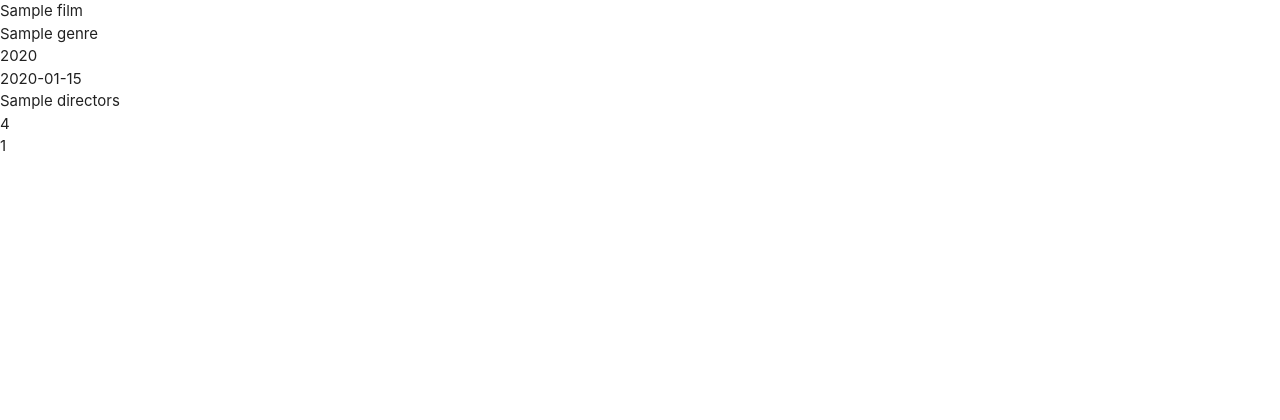
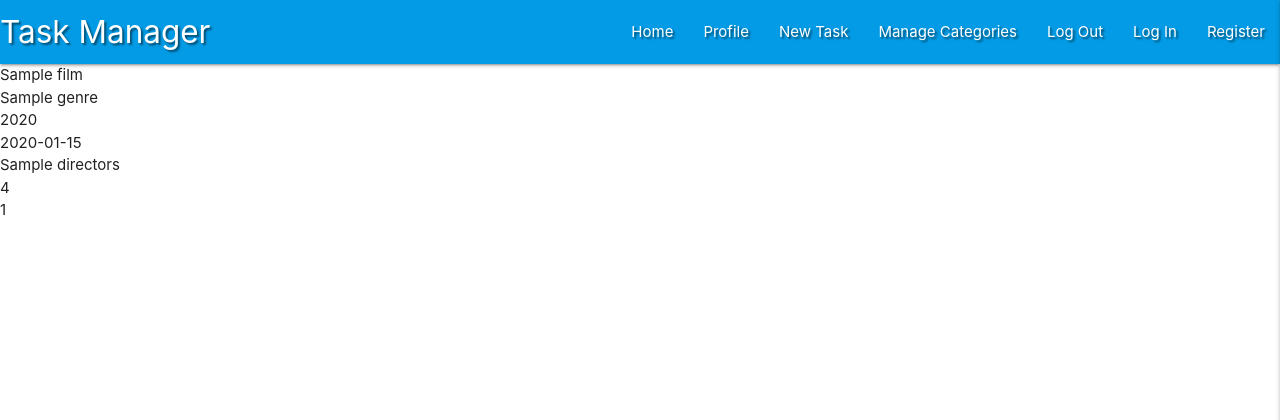
Before and after one commit to OmarBedawi/myMovies, a Flask app: page / in a window 1280 px wide. Shown: the top 420 px of the page. Run offline with Flask 2, Linux system fonts and the light colour scheme; a database or web service that is not in the repository returns one stand-in record (values such as "Sample title"); some libraries are stand-ins or nearby versions.

Commit message:
materialize navbar and sidebar added

```diff
--- a/static/css/style.css
+++ b/static/css/style.css
@@ -0,0 +1,3 @@
+.text-shadow {
+    text-shadow: 2px 2px 2px rgba(0, 0, 0, 0.5);
+}
--- a/static/js/script.js
+++ b/static/js/script.js
@@ -0,0 +1,20 @@
+/*
+    jQuery for MaterializeCSS initialization
+*/
+
+$(document).ready(function () {
+    $(".sidenav").sidenav({edge: "right"});
+});
+
+
+
+
+
+/*
+    vanilla JavaScript for MaterializeCSS initialization
+*/
+
+// document.addEventListener('DOMContentLoaded', function () {
+//     let sidenavs = document.querySelectorAll(".sidenav");
+//     let sidenavsInstance = M.Sidenav.init(sidenavs, {edge: "right"});
+// });
--- a/templates/base.html
+++ b/templates/base.html
@@ -12,6 +12,40 @@
     <title>Task Manager</title>
 </head>
 <body>
+
+<header>
+        <!-- top navbar -->
+		<nav class="nav-extended text-shadow light-blue darken-1">
+			<div class="nav-wrapper">
+				<a href="{{ url_for('get_films') }}" class="brand-logo">Task Manager</a>
+				<a href="#" data-target="mobile-demo" class="sidenav-trigger right"><i class="fas fa-bars"></i></a>
+				<ul class="right hide-on-med-and-down">
+					<li><a href="{{ url_for('get_films') }}">Home</a></li>
+					<li><a href="#">Profile</a></li>
+					<li><a href="#">New Task</a></li>
+					<li><a href="#">Manage Categories</a></li>
+					<li><a href="#">Log Out</a></li>
+					<li><a href="#">Log In</a></li>
+					<li><a href="#">Register</a></li>
+				</ul>
+			</div>
+		</nav>
+
+        <!-- mobile sidenav -->
+		<ul class="sidenav" id="mobile-demo">
+            <li><h4 class="center-align light-blue-text text-darken 4">Task Manager</h4></li>
+            <li><a href="{{ url_for('get_films') }}">Home</a></li>
+            <li><a href="#">Profile</a></li>
+            <li><a href="#">New Task</a></li>
+            <li><a href="#">Manage Categories</a></li>
+            <li><a href="#">Log Out</a></li>
+            <li><a href="#">Log In</a></li>
+            <li><a href="#">Register</a></li>
+		</ul>
+	</header>
+
+
+
 
 
     {% block content %}
```
